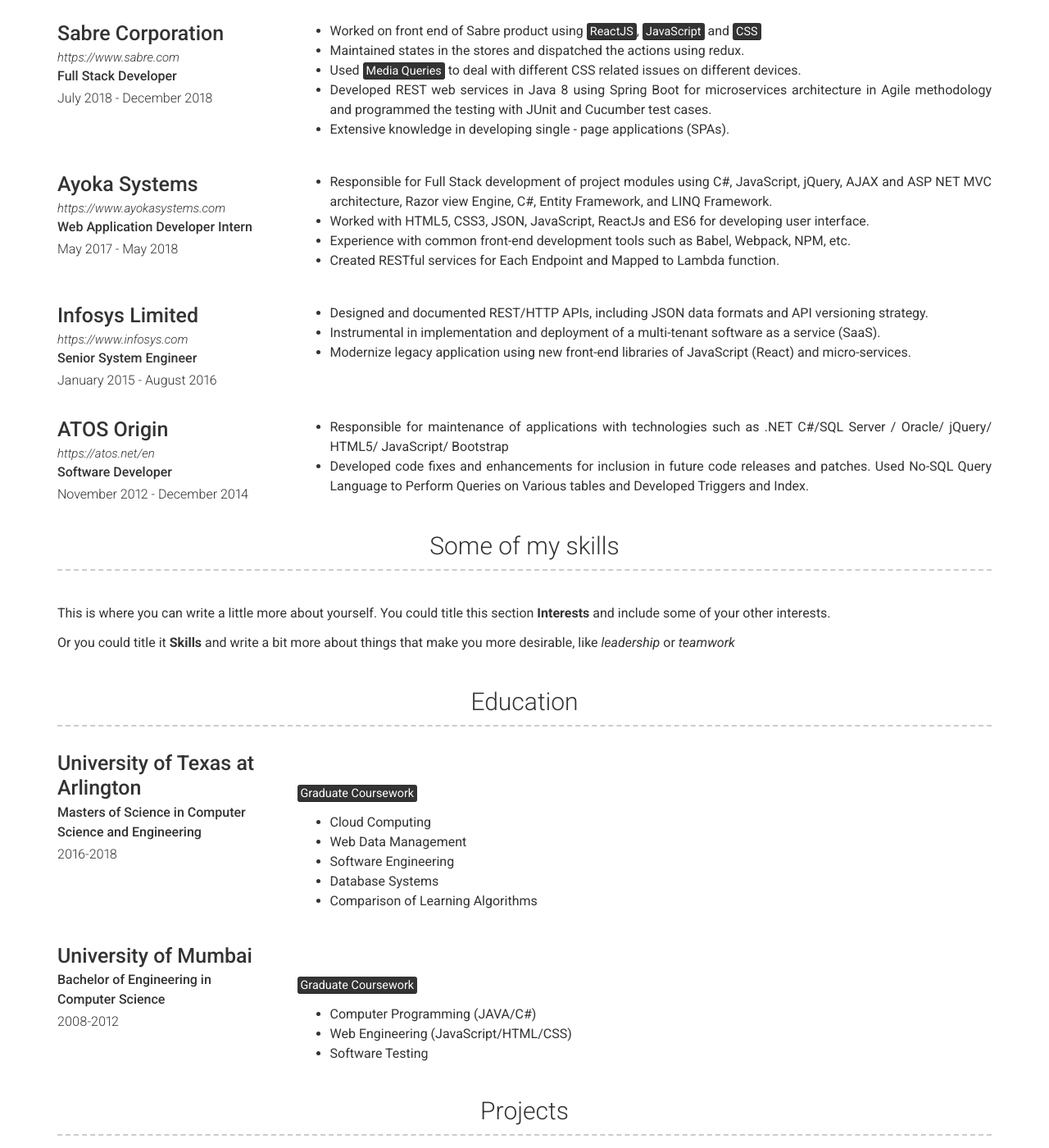
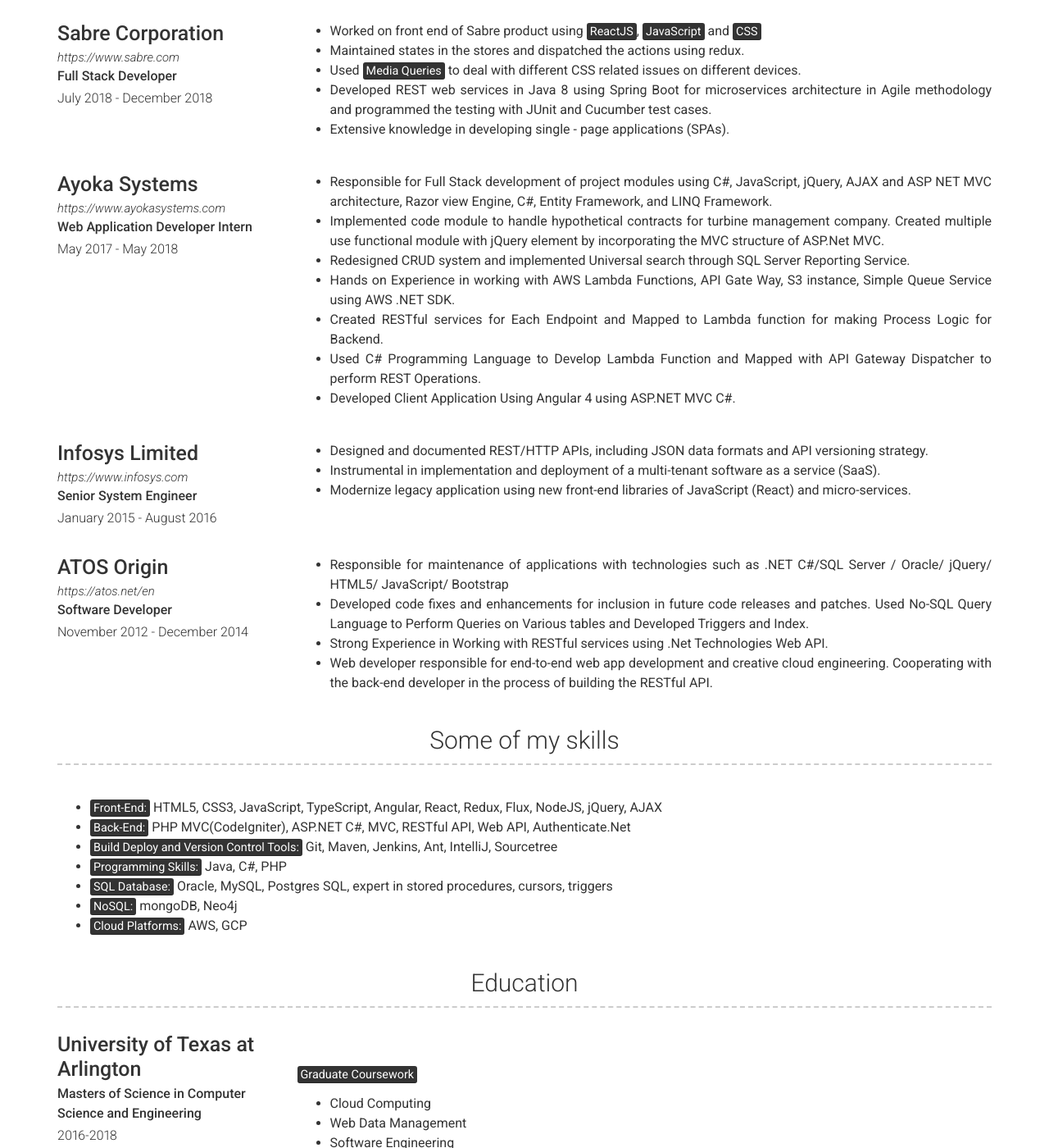
Before and after one commit to AvinashChavanN/avinashchavann.github.io, a Jekyll site: the page built from index.md, in a window 1280 px wide and 1400 px high, scrolled down 815 px. Shown: the whole window at 82% size. Built offline with Jekyll 4.4.1, drawn with Linux system fonts in a browser that asks for light colours.

Commit message:
Added more details

```diff
--- a/_config.yml
+++ b/_config.yml
@@ -26,11 +26,13 @@
 # More Section
 # more_title: A Little More About Me #(Use this to override about more section title)
 more_content: | # this will include new lines to allow paragraphs
-
-  This is where you can write a little more about yourself. You could title this section **Interests** and include some of your other interests.
-
-  Or you could title it **Skills** and write a bit more about things that make you more desirable, like *leadership* or *teamwork*
-
+  -	<mark>Front-End:</mark> HTML5, CSS3, JavaScript, TypeScript, Angular, React, Redux, Flux, NodeJS, jQuery, AJAX
+  -	<mark>Back-End:</mark> PHP MVC(CodeIgniter), ASP.NET C#, MVC, RESTful API, Web API, Authenticate.Net
+  -	<mark>Build Deploy and Version Control Tools:</mark> Git, Maven, Jenkins, Ant, IntelliJ, Sourcetree
+  -	<mark>Programming Skills:</mark> Java, C#, PHP
+  -	<mark>SQL Database:</mark> Oracle, MySQL, Postgres SQL, expert in stored procedures, cursors, triggers
+  -	<mark>NoSQL:</mark> mongoDB, Neo4j
+  -	<mark>Cloud Platforms:</mark> AWS, GCP
 # Projects Section
 # projects_title: Projects #(Use this to override about projects section title)
 
--- a/_data/experience.yml
+++ b/_data/experience.yml
@@ -29,10 +29,13 @@
   job_title: Web Application Developer Intern
   dates: May 2017 - May 2018
   description: | # this will include new lines to allow paragraphs
-    - Responsible for Full Stack development of project modules using C#, JavaScript, jQuery, AJAX and ASP NET MVC architecture, Razor view Engine, C#, Entity Framework, and LINQ Framework.
-    - Worked with HTML5, CSS3, JSON, JavaScript, ReactJs and ES6 for developing user interface.
-    - Experience with common front-end development tools such as Babel, Webpack, NPM, etc.
-    - Created RESTful services for Each Endpoint and Mapped to Lambda function.
+    -	Responsible for Full Stack development of project modules using C#, JavaScript, jQuery, AJAX and ASP NET MVC architecture, Razor view Engine, C#, Entity Framework, and LINQ Framework.
+    -	Implemented code module to handle hypothetical contracts for turbine management company.  Created multiple use functional module with jQuery element by incorporating the MVC structure of ASP.Net MVC.
+    -	Redesigned CRUD system and implemented Universal search through SQL Server Reporting Service.
+    -	Hands on Experience in working with AWS Lambda Functions, API Gate Way, S3 instance, Simple Queue Service using AWS .NET SDK.
+    -	Created RESTful services for Each Endpoint and Mapped to Lambda function for making Process Logic for Backend.
+    -	Used C# Programming Language to Develop Lambda Function and Mapped with API Gateway Dispatcher to perform REST Operations.
+    -	Developed Client Application Using Angular 4 using ASP.NET MVC C#.
 
 - layout: left
   company: Infosys Limited
@@ -52,3 +55,5 @@
   description: | # this will include new lines to allow paragraphs
     - Responsible for maintenance of applications with technologies such as .NET C#/SQL Server / Oracle/ jQuery/ HTML5/ JavaScript/ Bootstrap
     - Developed code fixes and enhancements for inclusion in future code releases and patches. Used No-SQL Query Language to Perform Queries on Various tables and Developed Triggers and Index.
+    -	Strong Experience in Working with RESTful services using .Net Technologies Web API.
+    -	Web developer responsible for end-to-end web app development and creative cloud engineering. Cooperating with the back-end developer in the process of building the RESTful API.
```
